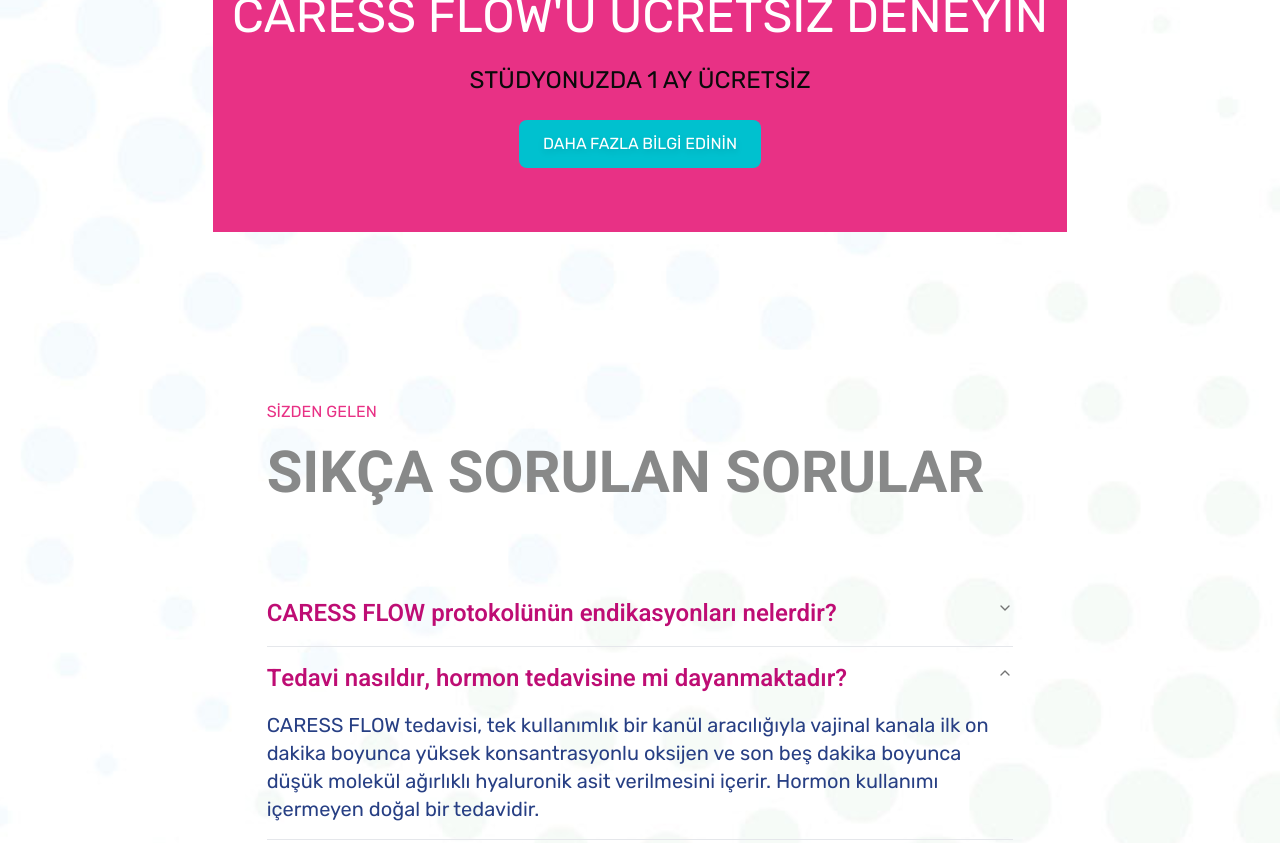
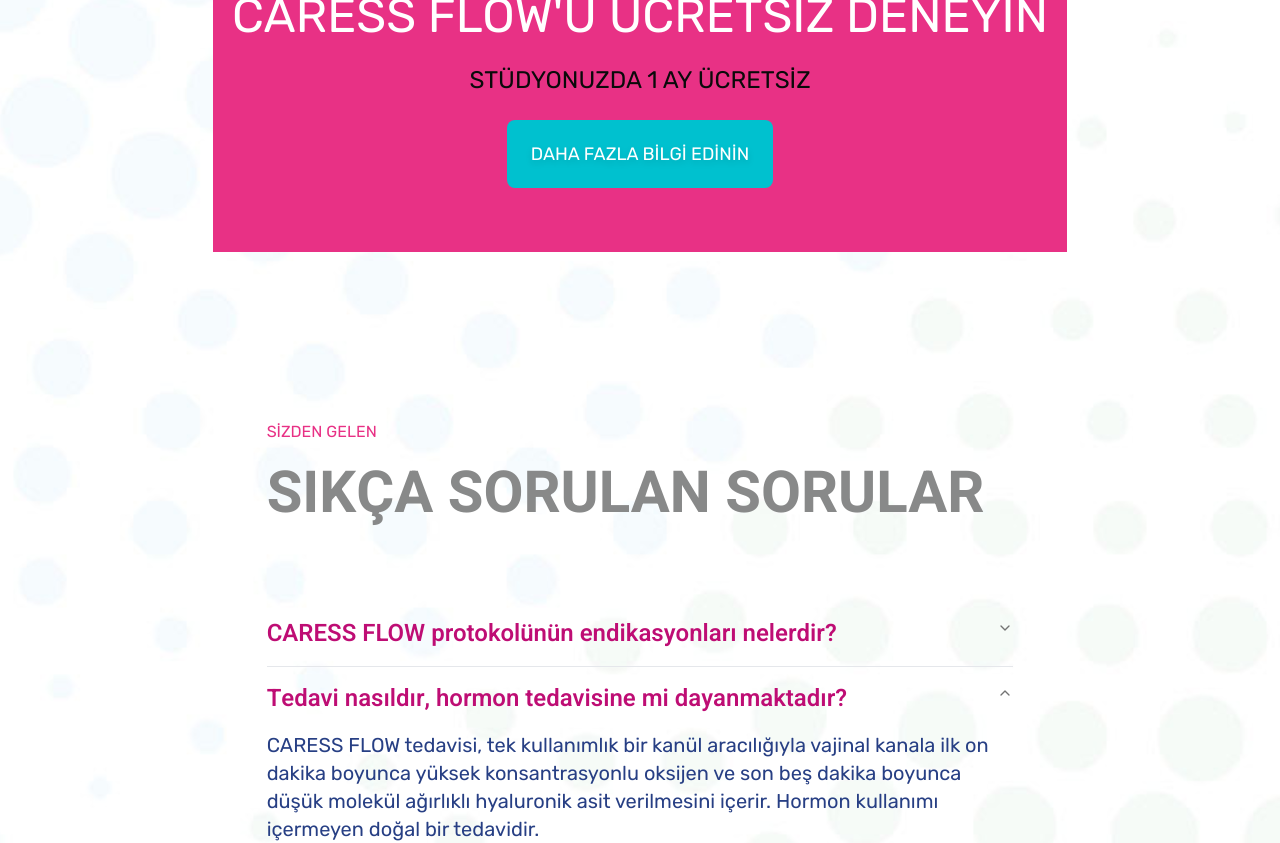
Before and after one commit to CodevorousLabs/Caressflow, a Next.js app in the folder client/: page /hastalar-icin-avantajlar in a window 1280 px wide. Shown: the part 1320-2163 px from the top of the page. Built offline with nearby package versions, Linux system fonts and the light colour scheme.

Commit message:
feat: publics page added, reusable components created

```diff
--- /dev/null
+++ b/client/app/yayinlar-ve-haberler/page.tsx
@@ -0,0 +1,6 @@
+import PublicationsPage from "@/components/publications/publicationsPage"
+export default function Page(){
+  return (
+    <PublicationsPage />
+  )
+}
--- a/client/components/doctorBenefits/imageSection.tsx
+++ b/client/components/doctorBenefits/imageSection.tsx
@@ -3,22 +3,12 @@
 import doctorTechSheet from '@/assets/doctorBenefits/technicSheet.jpg'
 import fadPic from '@/assets/doctorBenefits/fadPic.png'
 import SectionDescription from '../landingPageComponents/sectionDescription'
-
+import ImageComponent from '../reusableComponents/imageComponent'
 export default function ImageSection() {
   return (
     <div className='w-full md:w-10/12 lg:w-7/12 mx-auto flex flex-col justify-start items-center py-12 md:py-20 lg:py-[100px] gap-8 md:gap-12 lg:gap-14 px-4 md:px-6 lg:px-0 text-center'>
 
-
-      <div className='w-full'>
-        <Image
-          src={doctorTechSheet}
-          alt='doctorTechImage'
-          className='w-full h-auto rounded-md object-cover'
-          sizes="(max-width: 768px) 100vw,
-                 (max-width: 1024px) 80vw,
-                 60vw"
-        />
-      </div>
+      <ImageComponent imageUrl={doctorTechSheet} />
 
       <SectionDescription>Caress Flow ECM Kursunu (FAD) Keşfedin</SectionDescription>
 
--- a/client/components/landingPageComponents/header/logoWithNavHeader/logoWithNavHeader.tsx
+++ b/client/components/landingPageComponents/header/logoWithNavHeader/logoWithNavHeader.tsx
@@ -59,7 +59,7 @@
             </NavigationMenuList>
           </NavigationMenu>
 
-          <Link href={'/yayın'}>YAYINLAR VE HABERLER</Link>
+          <Link href={'/yayinlar-ve-haberler'}>YAYINLAR VE HABERLER</Link>
           <Link href={'/neredeyiz'}>NEREDEYİZ</Link>
 
           <NavigationMenu>
@@ -117,7 +117,7 @@
             </NavigationMenuList>
           </NavigationMenu>
 
-          <Link href={'/yayın'}>YAYINLAR VE HABERLER</Link>
+          <Link href={'/yayinlar-ve-haberler'}>YAYINLAR VE HABERLER</Link>
           <Link href={'/neredeyiz'}>NEREDEYİZ</Link>
 
           <NavigationMenu>
--- a/client/components/landingPageComponents/header/responsiveNavMenu/responsiveNavMenu.tsx
+++ b/client/components/landingPageComponents/header/responsiveNavMenu/responsiveNavMenu.tsx
@@ -23,7 +23,7 @@
         </AccordionItem>
       </Accordion>
 
-      <Link href={'/yayın'} className="text-gray-text font-[500] px-2">YAYINLAR VE HABERLER</Link>
+      <Link href={'/yayinlar-ve-haberler'} className="text-gray-text font-[500] px-2">YAYINLAR VE HABERLER</Link>
       <Link href={'/neredeyiz'} className="text-gray-text font-[500] px-2">NEREDEYİZ</Link>
 
       <Accordion type="single" collapsible className="w-full">
--- a/client/components/patientBenefits/benefitsList.tsx
+++ b/client/components/patientBenefits/benefitsList.tsx
@@ -1,3 +1,4 @@
+import AnimatedButton from "../reusableComponents/animatedButton"
 const benefitsData = [
   { bold: "GÜVENLİ", text: "hiçbir kontrendikasyonu veya yan etkisi yoktur" },
   { bold: "ETKİLİ", text: "ilk tedaviden itibaren fark edilebilir sonuçlar" },
@@ -28,24 +29,9 @@
         )}
       </ul>
 
-      <button
-        className="
-          relative inline-block px-4 md:px-6 py-3 md:py-5
-          font-rubik text-sm md:text-base lg:text-lg text-white
-          rounded-md bg-[#00C1CF] cursor-pointer overflow-hidden
-          transition-transform duration-300 ease-[cubic-bezier(0.02,0.01,0.47,1)]
-          hover:scale-110 hover:shadow-lg
-
-          before:content-[''] before:absolute before:inset-0 before:rounded-md
-          before:bg-[#e83185] before:scale-0 before:opacity-100
-          before:transition-transform before:duration-500 before:ease-[cubic-bezier(0.02,0.01,0.47,1)]
-          hover:before:scale-100
-        "
-      >
-        <span className="relative z-10 drop-shadow-md block text-center">
-          ITALYADAKI CARESS FLOW ÇALIŞMALARINI KEŞFEDİN
-        </span>
-      </button>
+      <AnimatedButton>
+        ITALYADAKI CARESS FLOW ÇALIŞMALARINI KEŞFEDİN
+      </AnimatedButton>
     </div>
   )
 }
--- a/client/components/patientBenefits/informationContainer.tsx
+++ b/client/components/patientBenefits/informationContainer.tsx
@@ -1,3 +1,4 @@
+import AnimatedButton from "../reusableComponents/animatedButton"
 interface ComponentProps {
   title: string,
   description: string,
@@ -22,20 +23,9 @@
       <p className="text-lg sm:text-xl lg:text-2xl">
         {description}
       </p>
-      <button className="
-        relative inline-block px-4 sm:px-6 py-2 sm:py-3 font-rubik text-white
-        rounded-md bg-[#00C1CF] cursor-pointer overflow-hidden
-        transition-transform duration-300 ease-[cubic-bezier(0.02,0.01,0.47,1)]
-        hover:scale-110 hover:shadow-lg
-        before:content-[''] before:absolute before:inset-0 before:rounded-md
-        before:bg-[#e83185] before:scale-0 before:opacity-100
-        before:transition-transform before:duration-500 before:ease-[cubic-bezier(0.02,0.01,0.47,1)]
-        hover:before:scale-100
-      ">
-        <span className="relative z-10 drop-shadow-md">
-          {buttonText}
-        </span>
-      </button>
+      <AnimatedButton>
+        {buttonText}
+      </AnimatedButton>
     </div>
   )
 }
--- /dev/null
+++ b/client/components/publications/publicationsPage.tsx
@@ -0,0 +1,40 @@
+import bg from "@/assets/backgroundTexture.jpg"
+import SectionTitle from "../landingPageComponents/sectionTitle"
+import SectionDescription from "../landingPageComponents/sectionDescription"
+import AnimatedButton from "../reusableComponents/animatedButton"
+import ImageComponent from "../reusableComponents/imageComponent"
+import publics1 from "@/assets/publicsPage/publics1.png"
+import publics2 from "@/assets/publicsPage/publics2.png"
+import InformationContainer from "../patientBenefits/informationContainer"
+export default function PublicationsPage() {
+  return (
+    <main className="relative" style={{
+      backgroundImage: `url(${bg.src})`,
+      backgroundRepeat: "repeat-y",
+      backgroundSize: "cover",
+      backgroundPosition: 'center'
+    }}>
+
+      <section className="w-full mx-auto flex flex-col items-start">
+        <div className="w-full md:w-10/12 lg:w-7/12 mx-auto flex flex-col justify-start items-start py-12 md:py-20 lg:py-[100px] gap-8 md:gap-12 lg:gap-14 px-4">
+          <div className="flex flex-col justify-start items-start text-left">
+            <SectionTitle>CARESS FLOW</SectionTitle>
+            <SectionDescription>Doktorlar ve Profesyoneller için Faydalar</SectionDescription>
+          </div>
+          <ImageComponent imageUrl={publics1} />
+          <div className="flex justify-center items-center w-full">
+            <AnimatedButton>BİLİMSEL YAYINLAR</AnimatedButton>
+          </div>
+          <ImageComponent imageUrl={publics2} />
+          <div className="flex justify-center items-center w-full">
+            <AnimatedButton>BİLİMSEL YAYINLAR</AnimatedButton>
+          </div>
+        </div>
+
+        <div className="w-full items-center justify-center flex">
+          <InformationContainer title="CARESS FLOW'U ÜCRETSİZ DENEYİN" description="STÜDYONUZDA 1 AY ÜCRETSİZ" buttonText="DAHA FAZLA BİLGİ EDİNİN" />
+        </div>
+      </section>
+    </main>
+  )
+}
--- /dev/null
+++ b/client/components/reusableComponents/animatedButton.tsx
@@ -0,0 +1,28 @@
+import { ReactNode } from "react"
+
+interface ComponentProps {
+  children: ReactNode
+}
+
+export default function AnimatedButton({ children }: ComponentProps) {
+  return (
+    <button
+      className="
+          relative inline-block px-4 md:px-6 py-3 md:py-5
+          font-rubik text-sm md:text-base lg:text-lg text-white
+          rounded-md bg-[#00C1CF] cursor-pointer overflow-hidden
+          transition-transform duration-300 ease-[cubic-bezier(0.02,0.01,0.47,1)]
+          hover:scale-110 hover:shadow-lg
+
+          before:content-[''] before:absolute before:inset-0 before:rounded-md
+          before:bg-[#e83185] before:scale-0 before:opacity-100
+          before:transition-transform before:duration-500 before:ease-[cubic-bezier(0.02,0.01,0.47,1)]
+          hover:before:scale-100
+        "
+    >
+      <span className="relative z-10 drop-shadow-md block text-center">
+        {children}
+      </span>
+    </button>
+  )
+}
--- /dev/null
+++ b/client/components/reusableComponents/imageComponent.tsx
@@ -0,0 +1,21 @@
+import { StaticImport } from "next/dist/shared/lib/get-img-props"
+import Image from "next/image"
+
+interface ComponentProps {
+  imageUrl: StaticImport
+}
+
+export default function ImageComponent({ imageUrl }: ComponentProps) {
+  return (
+    <div className='w-full'>
+      <Image
+        src={imageUrl}
+        alt='doctorTechImage'
+        className='w-full h-auto rounded-md object-cover'
+        sizes="(max-width: 768px) 100vw,
+                 (max-width: 1024px) 80vw,
+                 60vw"
+      />
+    </div>
+  )
+}
```
Also changed, not shown: client/components/doctorBenefits/benefits.tsx (+4 -19 lines), client/assets/publicsPage/publics1.png (added), client/assets/publicsPage/publics2.png (added).
